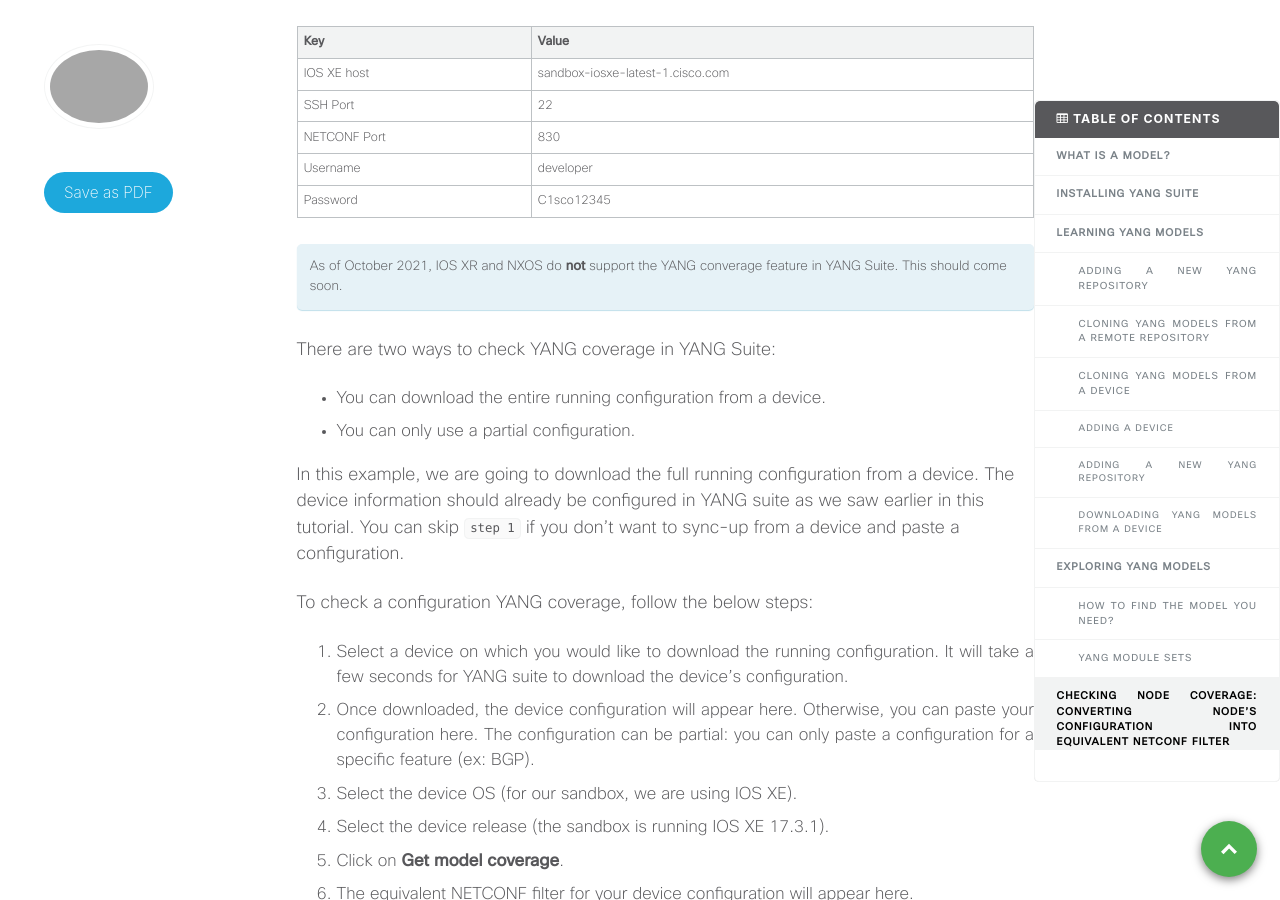
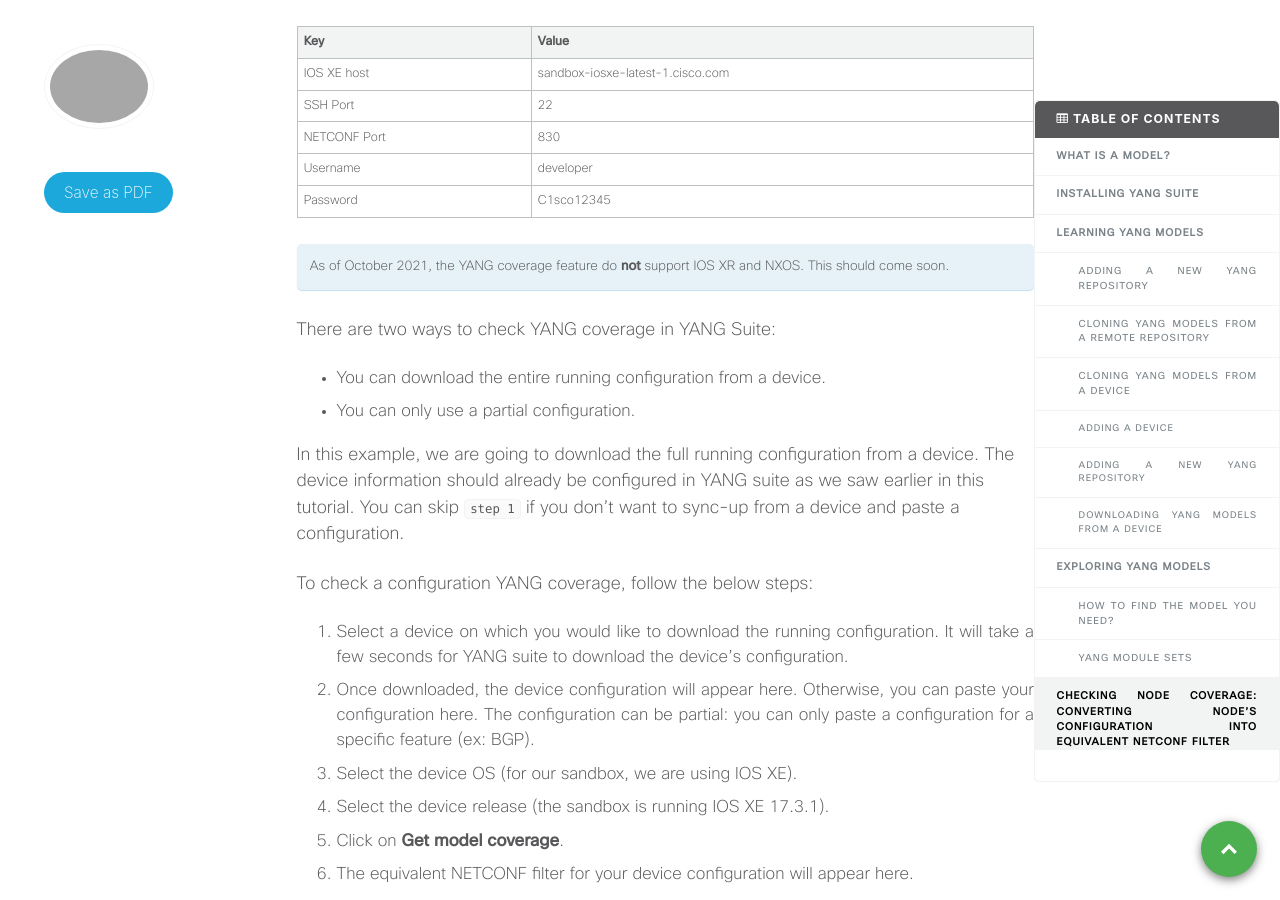
Before and after one commit to xrdocs/programmability, a Jekyll site: the page built from _tutorials/do-you-speak-yang.md, in a window 1280 px wide and 900 px high, scrolled down 10856 px. Built offline with Jekyll 4.4.1, drawn with Linux system fonts in a browser that asks for light colours; comment, search, counter and statistics services are not loaded.

Commit message:
YANG coverage

```diff
--- a/_tutorials/do-you-speak-yang.md
+++ b/_tutorials/do-you-speak-yang.md
@@ -252,7 +252,7 @@ That's not all! It also gives you the equivalent NETCONF filter to generate the
 |     Username      	|     developer                	|
 |     Password      	|     C1sco12345           	|
 
-As of October 2021, IOS XR and NXOS do **not** support the YANG converage feature in YANG Suite. This should come soon.
+As of October 2021, the YANG coverage feature do **not** support IOS XR and NXOS. This should come soon.
 {: .notice--info}
 
 There are two ways to check YANG coverage in YANG Suite:
```
